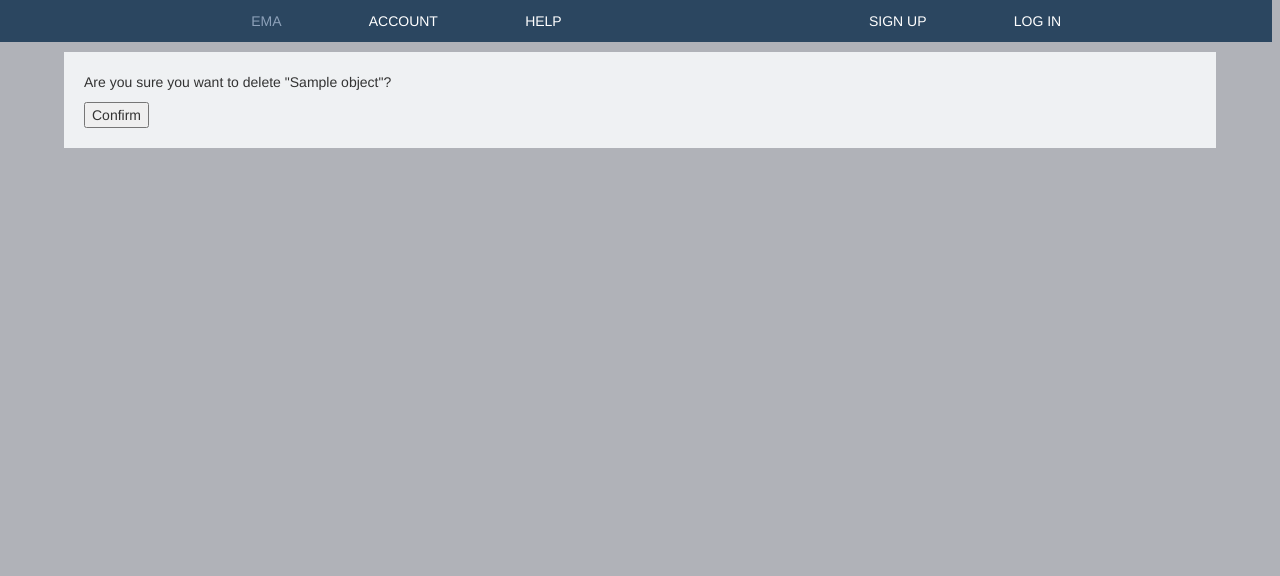
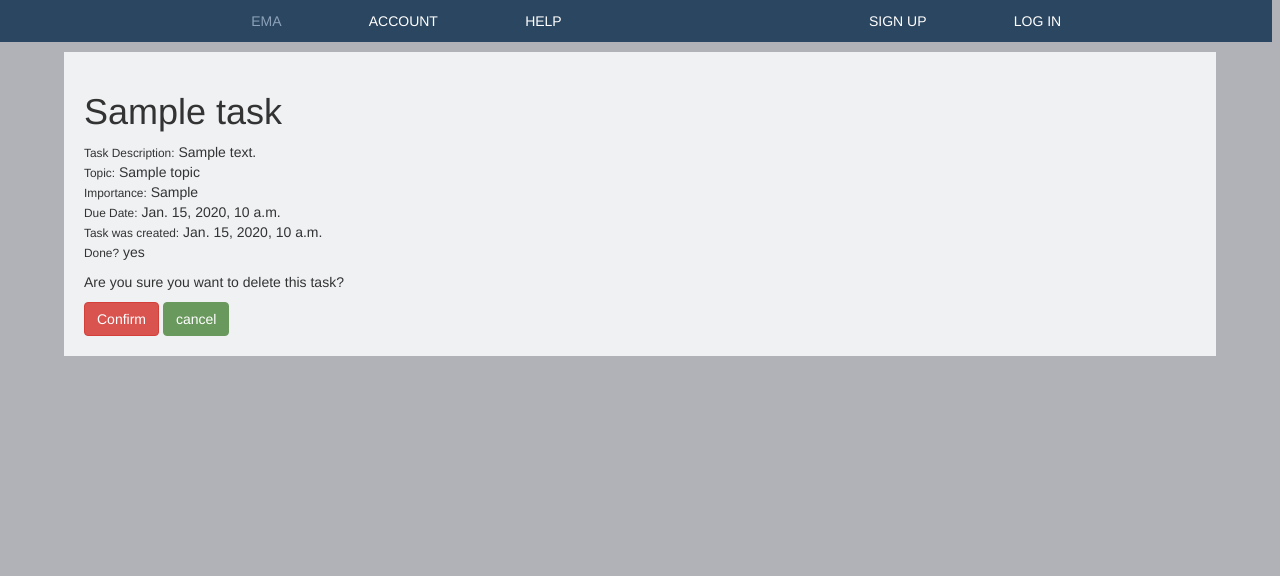
Before and after one commit to codingpaula/ema_project, a Django app: template ema/templates/matrix/task_confirm_delete.html in a window 1280 px wide. Shown: the top 576 px of the page. Run offline with Django 3.2, Linux system fonts and the light colour scheme; the template is opened without the code that fills it: most values are stand-ins (such as "Sample title", 1, 10 or a date in 2020); some libraries are stand-ins or nearby versions.

Commit message:
confirm delete templates

```diff
--- a/ema/templates/matrix/task_confirm_delete.html
+++ b/ema/templates/matrix/task_confirm_delete.html
@@ -1,8 +1,18 @@
 {% extends 'matrix_base.html' %}
 {% load staticfiles %}
 {% block content %}
+<h1>{{ task.task_name }}</h1>
+<ul class="noListStyle">
+  <li><small>Task Description:</small> {{ task.task_description }}</li>
+  <li><small>Topic:</small> {{ task.topic }}</li>
+  <li><small>Importance:</small> {{ task.get_importance_display }}</li>
+  <li><small>Due Date:</small> {{ task.due_date }}</li>
+  <li><small>Task was created:</small> {{ task.created }}</li>
+  <li><small>Done?</small> {% if task.done == False %}no{% else %}yes{% endif %}</li>
+</ul>
 <form action="" method="post">{% csrf_token %}
-    <p>Are you sure you want to delete "{{ object }}"?</p>
-    <input type="submit" value="Confirm" />
+    <p>Are you sure you want to delete this task?</p>
+    <input class="btn emaButton btn-danger" type="submit" value="Confirm" />
+    <a class="btn emaButton emaNormal" href={% url 'matrix:tasks' object.id %}>cancel</a>
 </form>
 {% endblock content %}
--- a/ema/templates/matrix/topic_confirm_delete.html
+++ b/ema/templates/matrix/topic_confirm_delete.html
@@ -5,6 +5,7 @@
   {% csrf_token %}
   <p>Are you sure you want to delete "{{ object }}"?</p>
   <p>This will delete all the topic's tasks!</p>
-  <input type="submit" value="Confirm" />
+  <input class="btn emaButton btn-danger" type="submit" value="Confirm" />
+  <a class="btn emaButton emaNormal" href={% url 'matrix:topics' object.id %}>cancel</a>
 </form>
 {% endblock content %}
```
